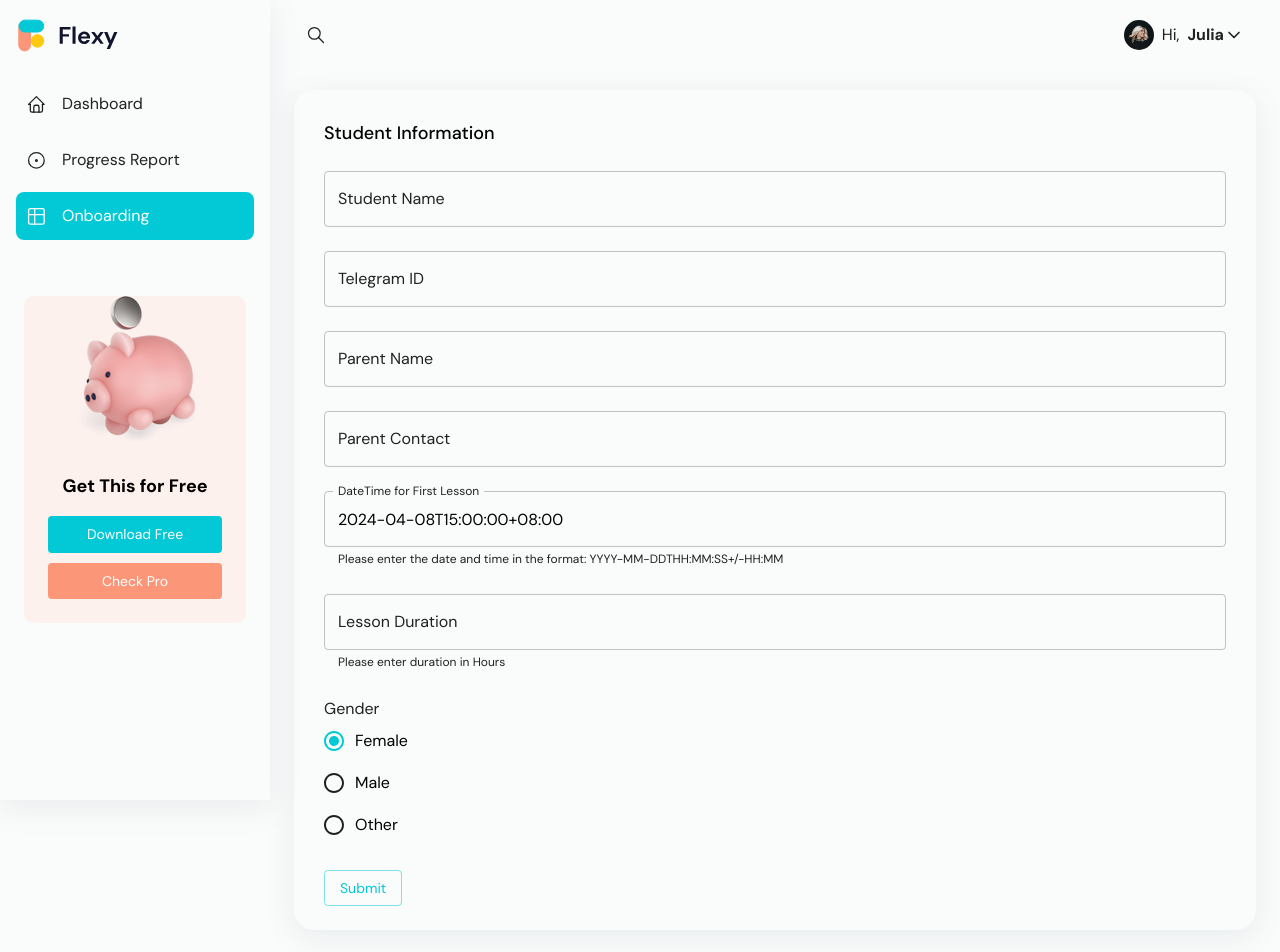
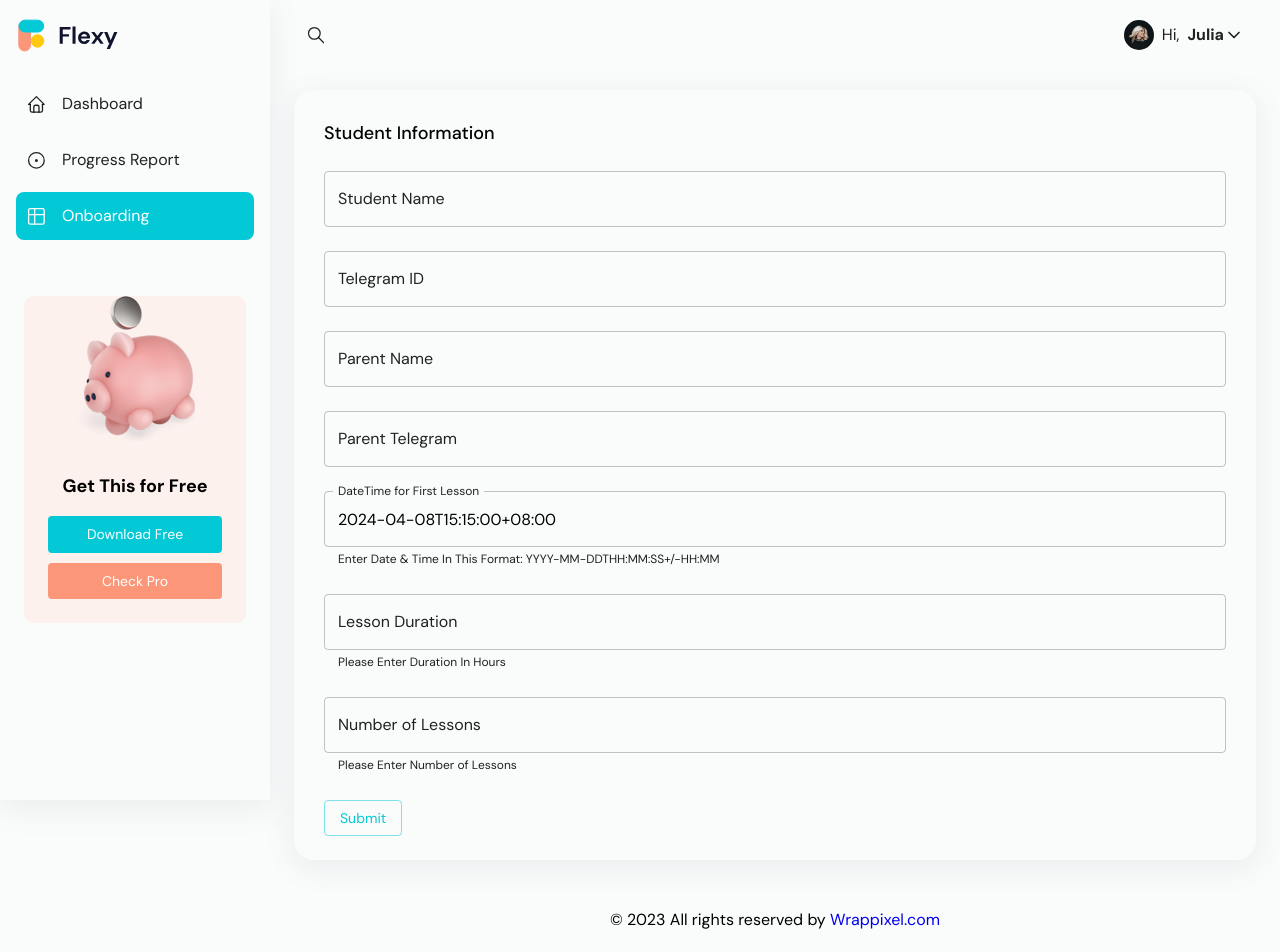
Before and after one commit to haveyoumetdenz/esd, a Next.js app in the folder frontend/flexy-admin-nextjs-Free-v2-0/: page /ui-components/forms in a window 1280 px wide. Shown: the top 952 px of the page. Built offline with nearby package versions, Linux system fonts and the light colour scheme.

Commit message:
Changes to Onboarding

```diff
--- a/frontend/flexy-admin-nextjs-Free-v2-0/src/app/(DashboardLayout)/ui-components/forms/page.tsx
+++ b/frontend/flexy-admin-nextjs-Free-v2-0/src/app/(DashboardLayout)/ui-components/forms/page.tsx
@@ -32,9 +32,9 @@ const Forms = () => {
         TelegramID: '',
         ParentName: '',
         ParentContact: '',
-        DateTime: '2024-04-08T15:00:00+08:00',
+        DateTime: '2024-04-08T15:15:00+08:00',
         LessonDuration: '',
-        Gender: 'female',
+        NumLessons: ""
     });
 
 
@@ -47,10 +47,10 @@ const Forms = () => {
         try {
             // Structure the payload as expected by your Flask endpoint
             const payload = {
-                name: formData.StudentName,
-                telegram: formData.TelegramID,
-                poc: [formData.ParentName, formData.ParentContact], // Adjust according to your backend expectations
-                schedule: [formData.DateTime, formData.LessonDuration, /* Num of Lessons */], // You'll need to fill in the Num of Lessons
+                "name": formData.StudentName,
+                "telegram": formData.TelegramID,
+                "poc": [formData.ParentName, formData.ParentContact], // Adjust according to your backend expectations
+                "schedule": [formData.DateTime, formData.LessonDuration, formData.NumLessons], // You'll need to fill in the Num of Lessons
             };
 
             // Make a POST request to your Flask backend with the form data
@@ -66,7 +66,8 @@ const Forms = () => {
                 ParentContact: '',
                 DateTime: '2024-04-08T15:00:00+08:00',
                 LessonDuration: '',
-                Gender: 'female',
+                NumLessons: ""
+
             });
         } catch (error) {
             console.error('Error submitting form data:', error);
@@ -113,7 +114,7 @@ const Forms = () => {
                                 <TextField
                                     id="Pcontact-basic"
                                     name="ParentContact"
-                                    label="Parent Contact"
+                                    label="Parent Telegram"
                                     variant="outlined"
                                     value={formData.ParentContact}
                                     onChange={handleChange}
@@ -125,7 +126,7 @@ const Forms = () => {
                                     variant="outlined"
                                     value={formData.DateTime}
                                     onChange={handleChange}
-                                    helperText="Please enter the date and time in the format: YYYY-MM-DDTHH:MM:SS+/-HH:MM"
+                                    helperText="Enter Date & Time In This Format: YYYY-MM-DDTHH:MM:SS+/-HH:MM"
                                 />
                                 <TextField
                                     id="Duration-basic"
@@ -134,35 +135,18 @@ const Forms = () => {
                                     variant="outlined"
                                     value={formData.LessonDuration}
                                     onChange={handleChange}
-                                    helperText="Please enter duration in Hours"
+                                    helperText="Please Enter Duration In Hours"
+                                />
+                                <TextField
+                                    id="NumLessons-basic"
+                                    name="NumLessons"
+                                    label="Number of Lessons"
+                                    variant="outlined"
+                                    value={formData.NumLessons}
+                                    onChange={handleChange}
+                                    helperText="Please Enter Number of Lessons"
                                 />
 
-                                <FormControl>
-                                    <FormLabel id="demo-radio-buttons-group-label">Gender</FormLabel>
-                                    <RadioGroup
-                                        aria-labelledby="demo-radio-buttons-group-label"
-                                        defaultValue="female"
-                                        name="Gender"
-                                        value={formData.Gender}
-                                        onChange={handleChange}
-                                    >
-                                        <FormControlLabel
-                                            value="female"
-                                            control={<Radio />}
-                                            label="Female"
-                                        />
-                                        <FormControlLabel
-                                            value="male"
-                                            control={<Radio />}
-                                            label="Male"
-                                        />
-                                        <FormControlLabel
-                                            value="other"
-                                            control={<Radio />}
-                                            label="Other"
-                                        />
-                                    </RadioGroup>
-                                </FormControl>
                             </Stack>
                             <br />
                             <Button variant="outlined" color="primary" type="submit">
```
